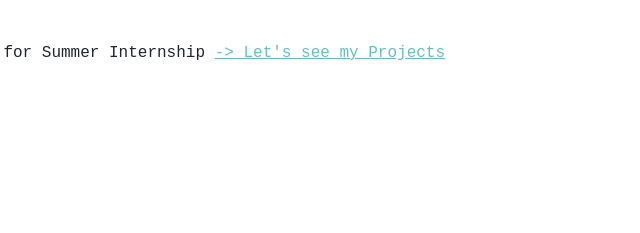
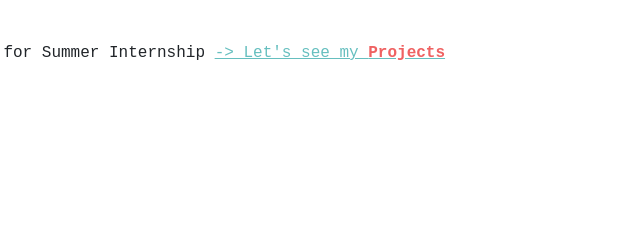
Before and after one commit to dnhan1707/My-Website, a plain HTML site: page index.html in a window 1280 px wide. Shown: the part 347-580 px from the top of the page, 603-1243 px from the left. Drawn offline with nearby package versions, Linux system fonts and the light colour scheme.

Commit message:
update style

```diff
--- a/index.html
+++ b/index.html
@@ -76,7 +76,7 @@
         <div class="introduce">
             <p>
               I'm a <span class="special-text">Computer Science Student</span> looking for Summer Internship <span>
-                <a class="nav-item"  href="./project.html"> -> Let's see my Projects</a>
+                <a class="nav-item"  href="./project.html"> -> Let's see my <span class="special-text-projects">Projects</span></a>
               </span>
             </p>
 
--- a/style.css
+++ b/style.css
@@ -143,6 +143,11 @@ header li {
     color: #EF6262;
 }
 
+.special-text-projects {
+    font-weight: bold;
+    color: #EF6262;
+}
+
 .cover-page h1{
     display: block;
     width: 100%;
```
